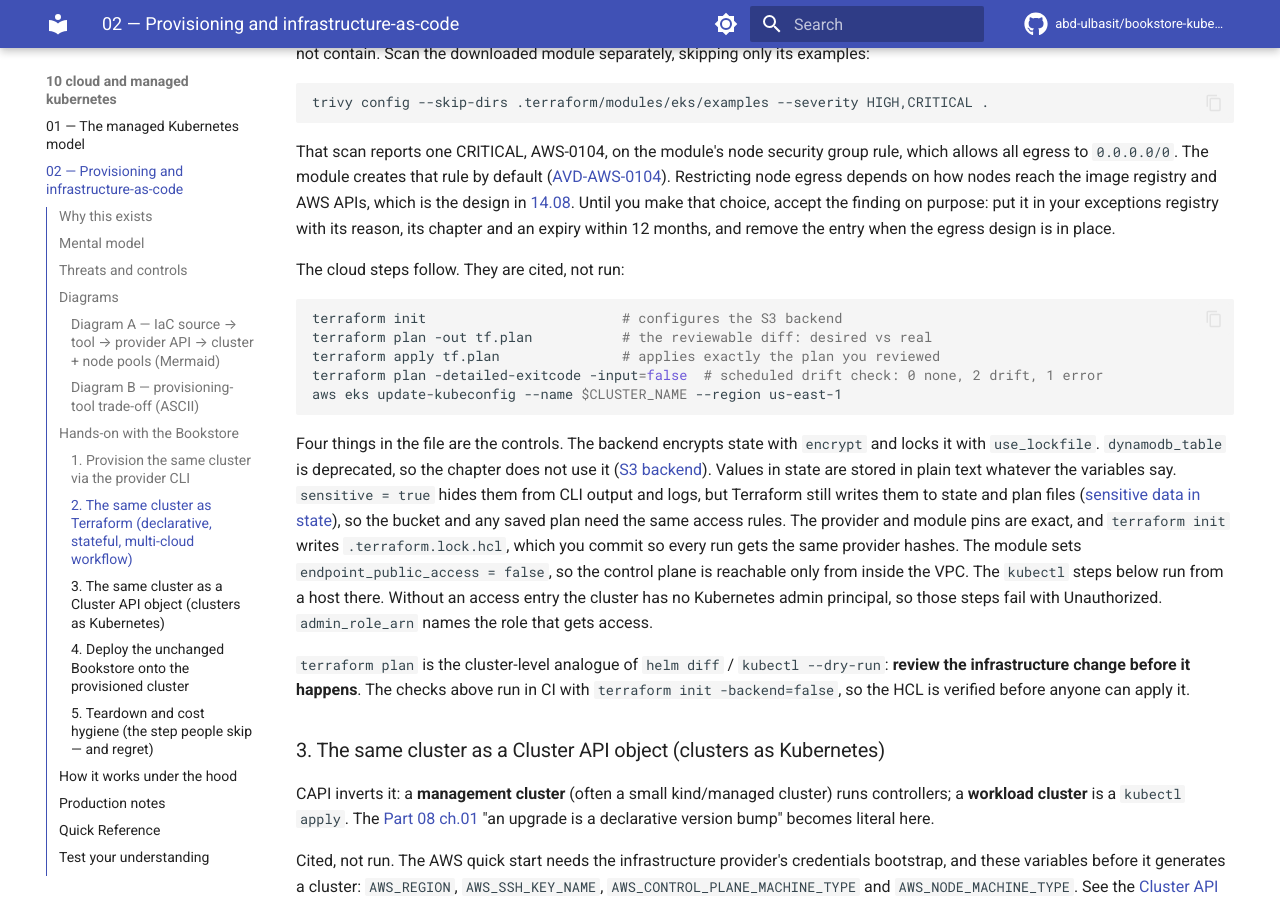
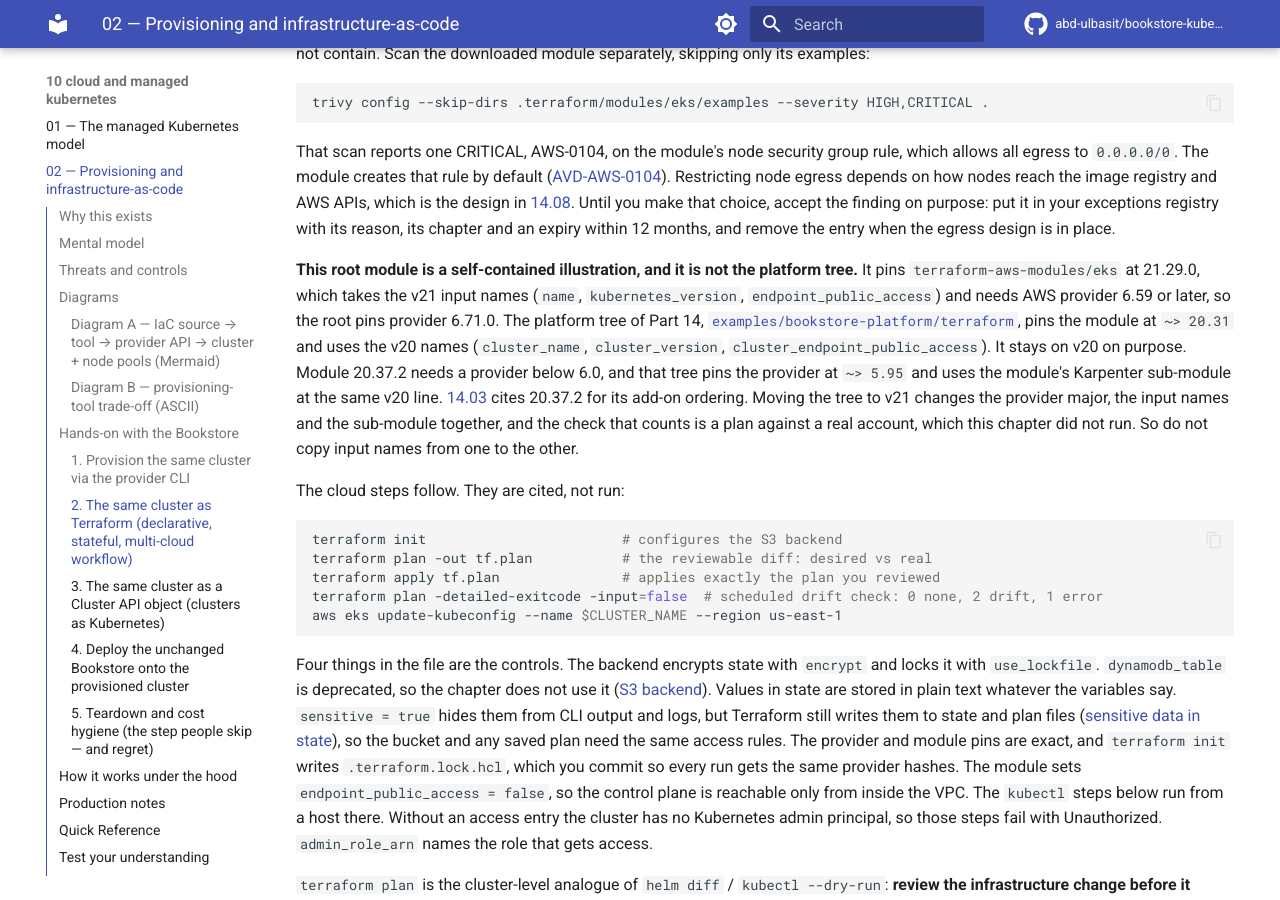
Before and after one commit to abd-ulbasit/bookstore-kubernetes-guide, an MkDocs documentation site: the page built from full-guide/10-cloud-and-managed-kubernetes/02-provisioning-and-iac.md, in a window 1280 px wide and 900 px high, scrolled down 8635 px. Built offline with MkDocs 1.6.1 and Material for MkDocs 9.7.7, drawn with Linux system fonts in a browser that asks for light colours; comment, search, counter and statistics services are not loaded.

Commit message:
10.02: say the platform tree pins EKS module v20 and why
The root module in this chapter is a self-contained v21 illustration. The
Part 14 tree stays on v20 because module 20.37.2 needs a provider below 6.0
and the tree pins ~> 5.95.

Co-Authored-By: Claude Sonnet 5.5 <noreply@anthropic.com>

````diff
--- a/full-guide/10-cloud-and-managed-kubernetes/02-provisioning-and-iac.md
+++ b/full-guide/10-cloud-and-managed-kubernetes/02-provisioning-and-iac.md
@@ -436,6 +436,22 @@ you make that choice, accept the finding on purpose: put it in your exceptions
 registry with its reason, its chapter and an expiry within 12 months, and
 remove the entry when the egress design is in place.
 
+**This root module is a self-contained illustration, and it is not the
+platform tree.** It pins `terraform-aws-modules/eks` at 21.29.0, which takes
+the v21 input names (`name`, `kubernetes_version`, `endpoint_public_access`)
+and needs AWS provider 6.59 or later, so the root pins provider 6.71.0. The
+platform tree of Part 14,
+[`examples/bookstore-platform/terraform`](../examples/bookstore-platform/terraform/eks.tf),
+pins the module at `~> 20.31` and uses the v20 names (`cluster_name`,
+`cluster_version`, `cluster_endpoint_public_access`). It stays on v20 on
+purpose. Module 20.37.2 needs a provider below 6.0, and that tree pins the
+provider at `~> 5.95` and uses the module's Karpenter sub-module at the same
+v20 line. [14.03](../14-eks-in-production-a-to-z/03-eks-addon-management.md)
+cites 20.37.2 for its add-on ordering. Moving the tree to v21 changes the
+provider major, the input names and the sub-module together, and the check
+that counts is a plan against a real account, which this chapter did not run.
+So do not copy input names from one to the other.
+
 The cloud steps follow. They are cited, not run:
 
 ```sh
````
